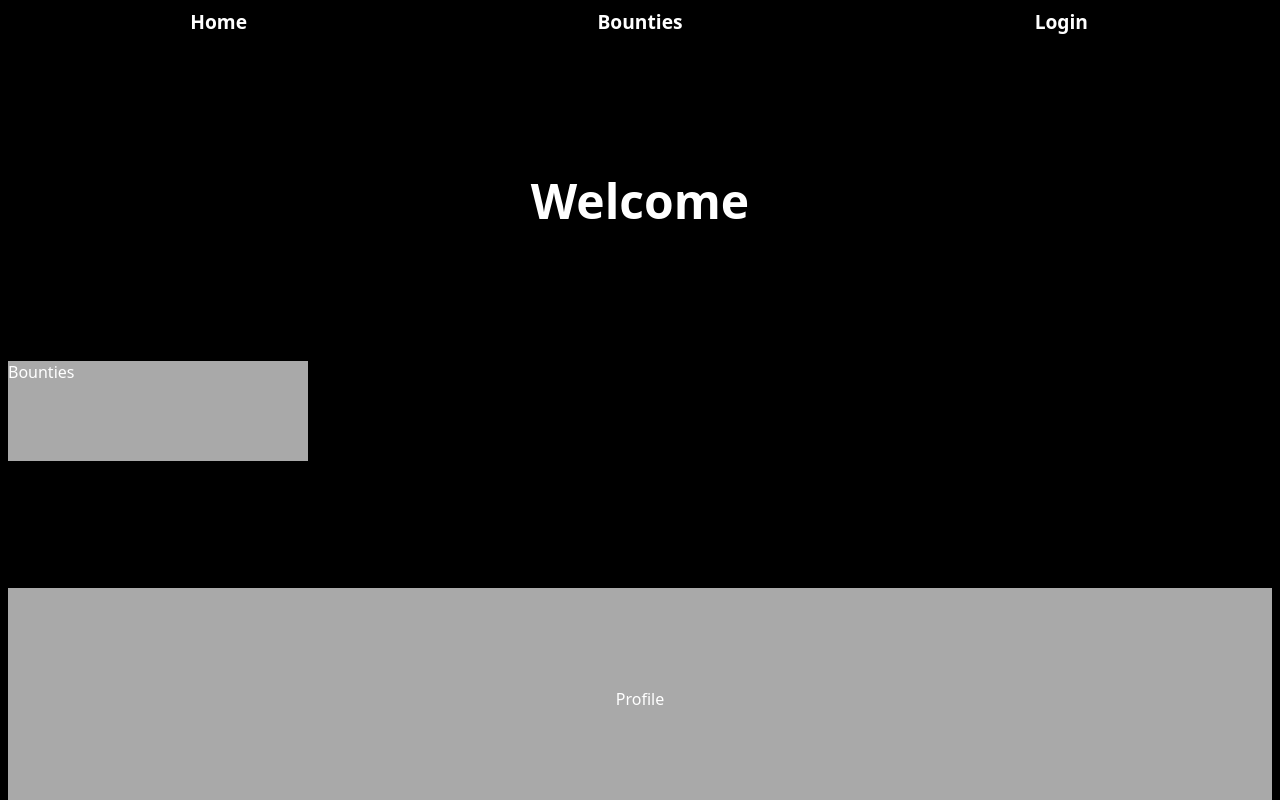
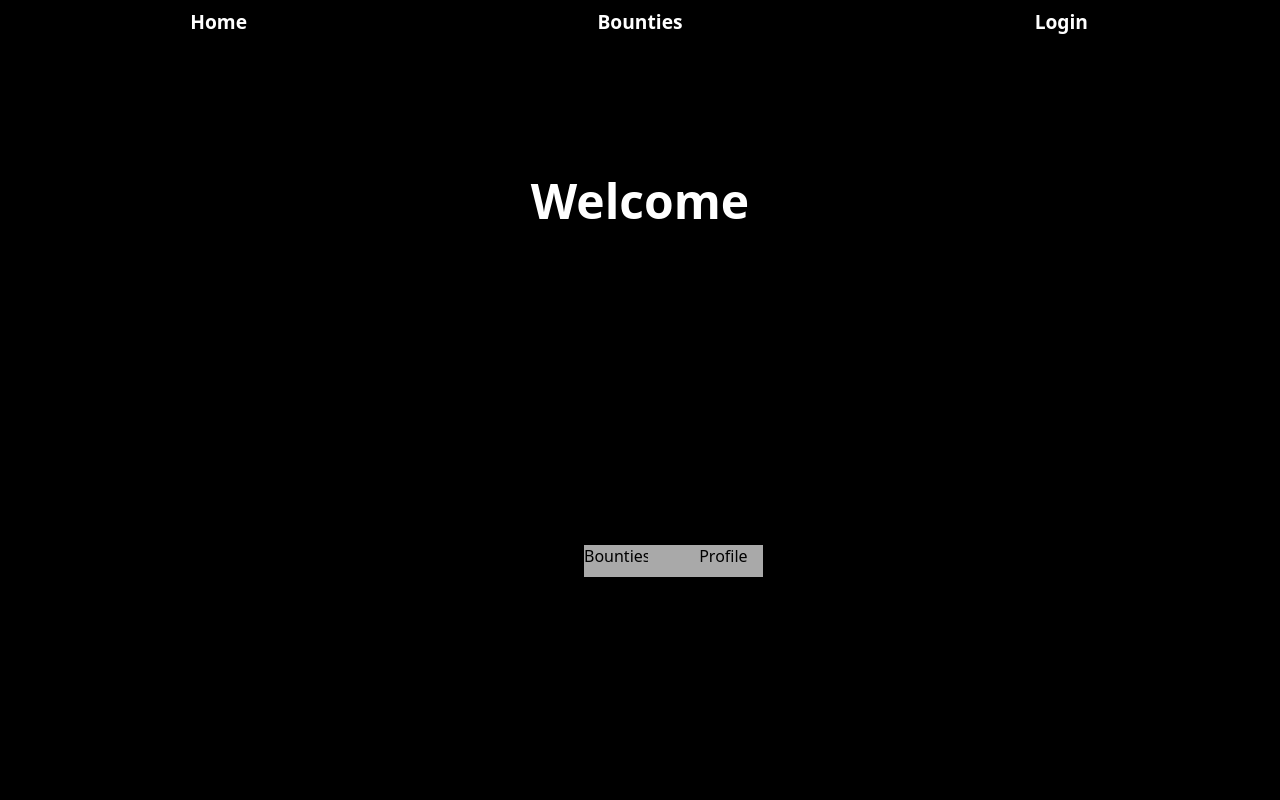
Before and after one commit to LouisWackenier/bounty-app, a React (Vite) app: page / in a window 1280 px wide. Shown: the top 800 px of the page. Built offline with nearby package versions, Linux system fonts and the light colour scheme.

Commit message:
Bounties and Profile button

```diff
--- a/src/Pages/Home.jsx
+++ b/src/Pages/Home.jsx
@@ -12,27 +12,38 @@ const MainTitle = styled.div`
      padding-top: 10vh;
 `;
 
-
+const ButtonContainer = styled.div`
+     display: flex;
+     margin-left: 45vw;
+`;
 const BountiesButton = styled.div`
-      height: 100px;
-      width: 300px;
+      color: black;
       background-color: darkgray;
       cursor: pointer;
+
+      width: 5vw;
+      height: 4vh;
 `;
 
 const ProfileButton = styled.div`
-      padding: 100px 100px 50px 100px;
+      padding-left: 4vw;
+      color: black;
       background-color: darkgray;
       cursor: pointer;
-      text-align: center;
+
+      width: 5vw;
+      height: 4vh;
 `;
 
 const Home = () => {
   return (
     <MainContainer>
            <MainTitle>Welcome</MainTitle>
-             <BountiesButton>Bounties</BountiesButton>
-             <ProfileButton>Profile</ProfileButton>
+           <ButtonContainer>
+               <BountiesButton>Bounties</BountiesButton>
+               <ProfileButton>Profile</ProfileButton>
+           </ButtonContainer>
+
     </MainContainer>
   )
 }
```
